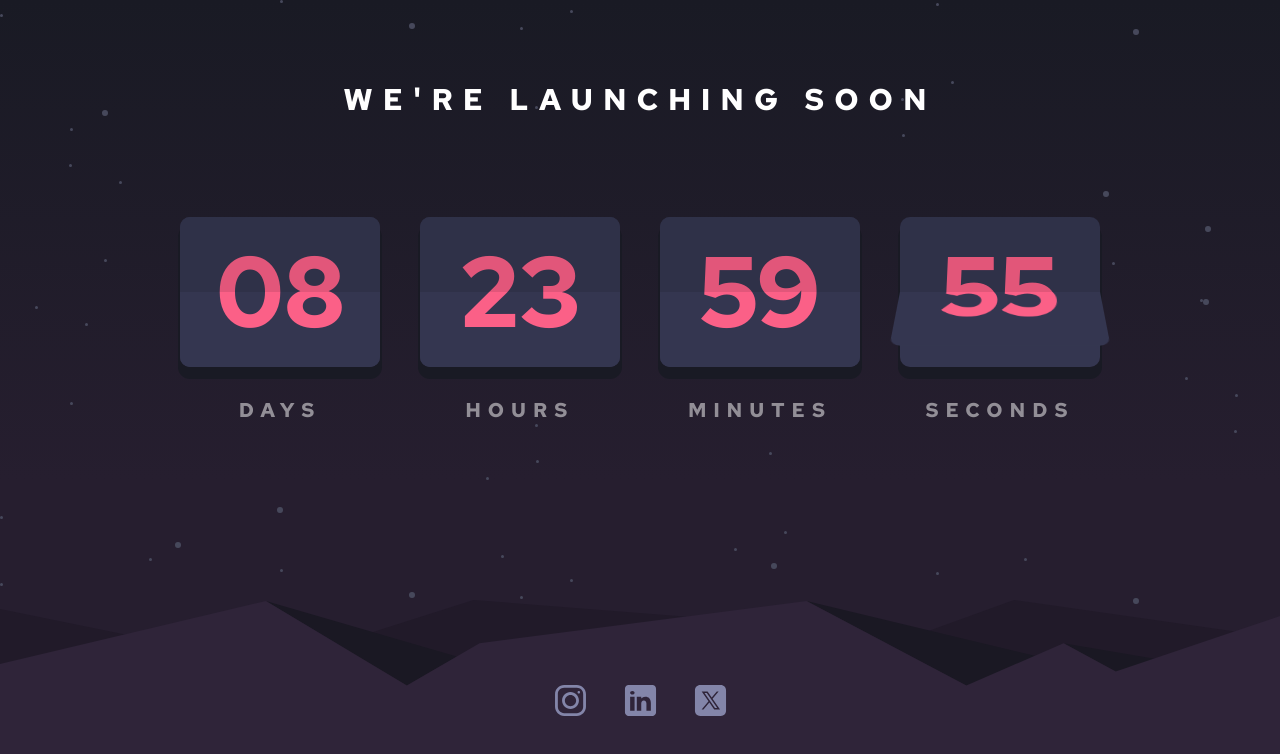
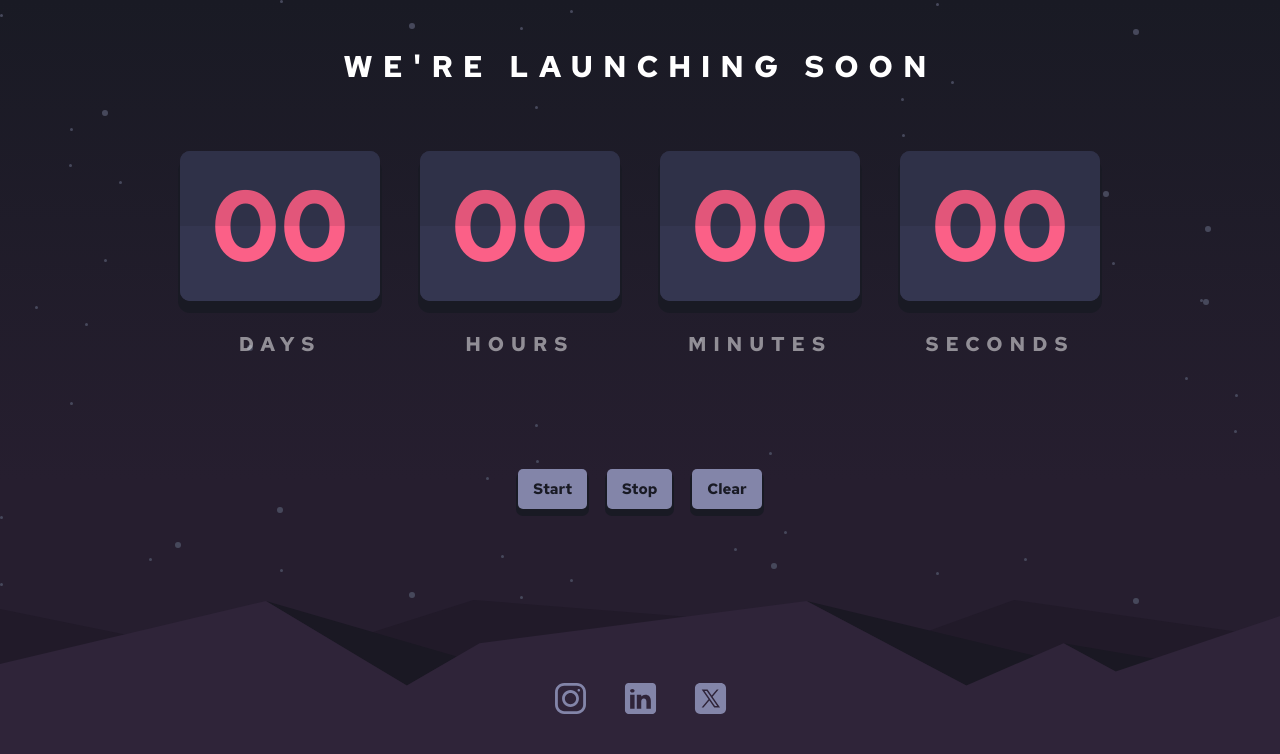
Before and after one commit to rahulkumar215/Launch-Countdown-Timer, a React (Create React App) app: page / in a window 1280 px wide. Shown: the top 754 px of the page. Built offline with nearby package versions, Linux system fonts and the light colour scheme.

Commit message:
added stop, start and clear btns, but only start and stop working but not properly

```diff
--- a/src/components/Clock.jsx
+++ b/src/components/Clock.jsx
@@ -2,10 +2,7 @@ import React, { useEffect, useState } from "react";
 import "./Clock.scss";
 import Timer from "./Timer";
 
-function Clock() {
-  const targetDate = new Date();
-  targetDate.setDate(targetDate.getDate() + 9);
-
+function Clock({ runClock, targetDate }) {
   const [days, setDays] = useState(0);
   const [hours, setHours] = useState(0);
   const [minutes, setMinutes] = useState(0);
@@ -41,8 +38,11 @@ function Clock() {
     };
   }
 
+  useEffect(() => {
     function updateAllSegments() {
-    const timeRemainingBits = getTimeRemaining(new Date(targetDate).getTime());
+      const timeRemainingBits = getTimeRemaining(
+        new Date(targetDate).getTime()
+      );
 
       setDays(timeRemainingBits.days);
       setHours(timeRemainingBits.hours);
@@ -52,7 +52,7 @@ function Clock() {
       return timeRemainingBits.complete;
     }
 
-  useEffect(() => {
+    if (runClock) {
       const countdownTimer = setInterval(() => {
         const isComplete = updateAllSegments();
 
@@ -60,7 +60,10 @@ function Clock() {
           clearInterval(countdownTimer);
         }
       }, 1000);
-  }, []);
+
+      return () => clearInterval(countdownTimer);
+    }
+  }, [runClock]);
 
   return (
     <div className="container__clock">
--- /dev/null
+++ b/src/components/Controllers.jsx
@@ -0,0 +1,20 @@
+import React from "react";
+import "./Controllers.scss";
+
+function Controllers({ startClock, stopClock, clearClock }) {
+  return (
+    <div className="container__controllers">
+      <button className="btn" onClick={() => startClock()}>
+        Start
+      </button>
+      <button className="btn" onClick={() => stopClock()}>
+        Stop
+      </button>
+      <button className="btn" onClick={() => clearClock()}>
+        Clear
+      </button>
+    </div>
+  );
+}
+
+export default Controllers;
--- /dev/null
+++ b/src/components/Controllers.scss
@@ -0,0 +1,29 @@
+.container__controllers {
+  display: flex;
+  justify-content: center;
+  align-items: center;
+  gap: 2rem;
+
+  .btn {
+    padding: 1rem 1.5rem;
+    border-radius: 0.5rem;
+    border: none;
+    background-color: var(--color-icons);
+    color: var(--color-very-dark-mostly-black-blue);
+    font-size: 1.5rem;
+    transition: all 0.2s ease;
+    cursor: pointer;
+    font-family: inherit;
+    box-shadow: 0px 5px 0px 2px rgba(25, 26, 36, 1);
+
+    &:hover {
+      background-color: var(--color-soft-red);
+      box-shadow: 0px 8px 0px 2px rgba(25, 26, 36, 1);
+      transform: translateY(-2px) scale(1.05);
+    }
+
+    &:active {
+      transform: translateY(0);
+    }
+  }
+}
--- a/src/components/TimerContainer.jsx
+++ b/src/components/TimerContainer.jsx
@@ -1,12 +1,37 @@
-import React from "react";
+import React, { useState } from "react";
 import "./TimerContainer.scss";
 import Clock from "./Clock";
+import Controllers from "./Controllers";
 
 function TimerContainer() {
+  const [targetDate, setTargetDate] = useState(
+    new Date().setDate(new Date().getDate() + 9)
+  );
+  const [runClock, setRunClock] = useState(false);
+
+  function startClock() {
+    setRunClock(true);
+  }
+
+  function stopClock() {
+    setRunClock(false);
+  }
+
+  function clearClock() {
+    setTargetDate(new Date().setDate(new Date().getDate()) - 1);
+    stopClock();
+    startClock();
+  }
+
   return (
     <div className="container__timer">
       <h1>WE'RE LAUNCHING SOON</h1>
-      <Clock />
+      <Clock runClock={runClock} targetDate={targetDate} />
+      <Controllers
+        startClock={startClock}
+        stopClock={stopClock}
+        clearClock={clearClock}
+      />
     </div>
   );
 }
--- a/src/components/ToolsAndLinkContainer.jsx
+++ b/src/components/ToolsAndLinkContainer.jsx
@@ -7,9 +7,23 @@ import { ReactComponent as TwitterIcon } from "../assets/icon-twitter.svg";
 function ToolsAndLinkContainer() {
   return (
     <div className="container__tools">
-      <InstaIcon className="icons" />
-      <LinkedInIcon className="icons sp" />
-      <TwitterIcon className="icons sp" />
+      <a
+        href="https://www.instagram.com/_rahul_vishwakarma_07/"
+        target="blank"
+        className="link"
+      >
+        <InstaIcon className="icons" />
+      </a>
+      <a
+        href="https://www.linkedin.com/in/rahul-kumar-70841116a/"
+        target="blank"
+        className="link"
+      >
+        <LinkedInIcon className="icons sp" />
+      </a>
+      <a href="https://x.com/Rahul_Kumar010" target="blank" className="link">
+        <TwitterIcon className="icons sp" />
+      </a>
     </div>
   );
 }
--- a/src/components/ToolsAndLinkContainer.scss
+++ b/src/components/ToolsAndLinkContainer.scss
@@ -8,6 +8,14 @@
   justify-content: center;
   align-items: center;
 
+  .link {
+    text-decoration: none;
+
+    &:not(:last-child) {
+      margin-right: 2.5rem;
+    }
+  }
+
   .icons {
     width: 4.5rem;
     height: 4.5rem;
@@ -15,12 +23,13 @@
     cursor: pointer;
     transition: all 0.2s ease;
 
-    &:not(:last-child) {
-      margin-right: 2.5rem;
+    &:hover {
+      fill: var(--color-soft-red);
+      transform: translateY(-2px) scale(1.05);
     }
 
-    &:hover {
-      fill: var(--color-soft-red);
+    &:active {
+      transform: translateY(0);
     }
   }
 
```
Also changed, not shown: src/App.js (+0 -24 lines). Lines whose indentation alone changed are shown as unchanged.
